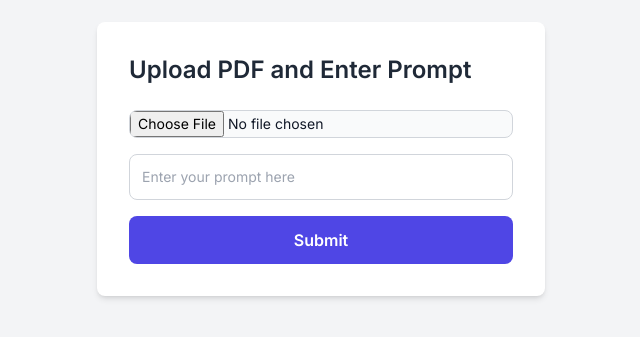
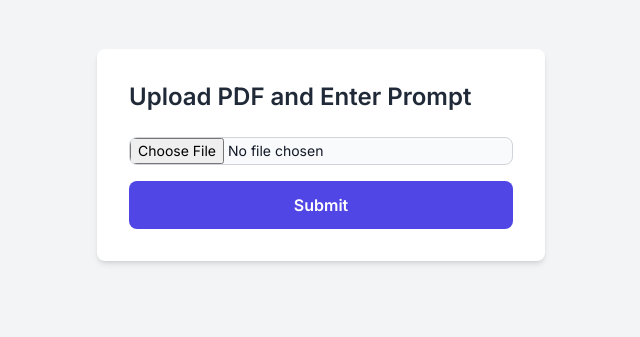
Before and after one commit to bloodcommits/pdf-uploader, a Next.js app: page / in a window 1280 px wide. Shown: the part 241-578 px from the top of the page, without its empty margins (319-959 px from the left). Built offline with nearby package versions, Linux system fonts and the light colour scheme.

Commit message:
bug fixes

```diff
--- a/app/api/upload/route.ts
+++ b/app/api/upload/route.ts
@@ -10,7 +10,7 @@ import { PdfReader } from "pdfreader";
 
 export async function POST(request: NextRequest) {
   try {
-    const {text} = await request.json();
+    const { text } = await request.json();
     const prompt = `This is a resume which is unformatted. Fix any grammatical mistakes/errors and extract all data from resume and insert corrected data into json format as below given json structure.
 { "personalInfo": { "name": "", "phone": "", "email": "", "age": "", "location": "" },
  "academicQualifications": [ "" , // ...multiple items ],
@@ -26,20 +26,21 @@ export async function POST(request: NextRequest) {
 
 `
 
-        const response = await processWithBedrock( prompt);
-        let data="";
+    const response = await processWithBedrock(prompt);
+    let data = "";
     // console.log(response)
     const textarray = response.output?.message?.content
-         if(textarray){
+    console.log("🚀 ~ POST ~ textarray:", textarray)
+    if (textarray) {
       const jsonString = textarray[0].text;
-          if(jsonString){
+      if (jsonString) {
         const simpleString = jsonString.replace(/\s+/g, " ");
         // console.log(simpleString)
         const startIndex = simpleString.indexOf("{");
         // console.log(startIndex);
         const endIndex = simpleString.lastIndexOf("}");
         // console.log(endIndex);
-            data = simpleString.substring(startIndex,endIndex+1);
+        data = simpleString.substring(startIndex, endIndex + 1);
         console.log(data)
       }
 
@@ -52,13 +53,13 @@ export async function POST(request: NextRequest) {
   }
 }
 
-const processWithBedrock = async ( prompt: string) => {
+const processWithBedrock = async (prompt: string) => {
 
   const client = new BedrockRuntimeClient({
     region: "us-east-1",
     credentials: {
-      accessKeyId:"",
-      secretAccessKey:""
+      accessKeyId: process.env.ACCESS_KEY || "",
+      secretAccessKey: process.env.SECRET_ACCESS_KEY || "",
     }
   });
   const modelId = "anthropic.claude-3-5-sonnet-20240620-v1:0";
@@ -66,12 +67,12 @@ const processWithBedrock = async ( prompt: string) => {
     modelId,
     messages: [
       {
-       "content": [{"text": prompt}],
+        "content": [{ "text": prompt }],
         role: "user"
       },
     ],
 
-    inferenceConfig: { maxTokens: 512, temperature: 0.5, topP: 0.9 },
+    inferenceConfig: { maxTokens: 4000, temperature: 0.5, topP: 0.9 },
   });
 
 
--- a/app/page.tsx
+++ b/app/page.tsx
@@ -5,7 +5,8 @@ import PDFToText from 'react-pdftotext';
 
 export default function Home() {
   const [selectedFile, setSelectedFile] = useState<File | null>(null);
-  const [prompt, setPrompt] = useState<string>('');
+  const [result, setResult] = useState()
+  const [loading, setLoading] = useState(false)
 
   const handleFileChange = async (event: ChangeEvent<HTMLInputElement>) => {
     if (event.target.files) {
@@ -13,18 +14,16 @@ export default function Home() {
     }
   };
 
-  const handlePromptChange = (event: ChangeEvent<HTMLInputElement>) => {
-    setPrompt(event.target.value);
-  };
-
   const handleSubmit = async (event: FormEvent<HTMLFormElement>) => {
     event.preventDefault();
     console.log("submitted")
 
-    if (!selectedFile || !prompt) {
+    if (!selectedFile) {
       alert('Please upload a file and enter a prompt');
       return;
     }
+
+    setLoading(true)
     const text = await PDFToText(selectedFile);
 
     try {
@@ -34,9 +33,13 @@ export default function Home() {
       });
 
       if (!response.ok) throw new Error(await response.text())
-      } catch (e: any) {
-        console.error(e)
-      }
+      const response_json = await response.json();
+      setLoading(false)
+      setResult(JSON.parse(response_json?.data));
+    } catch (e: any) {
+      setLoading(false)
+      console.error(e)
+    }
 
 
   };
@@ -44,8 +47,8 @@ export default function Home() {
 
 
   return (
-    <div className="flex justify-center items-center min-h-screen bg-gray-100">
-      <div className="bg-white p-8 rounded-lg shadow-md w-full max-w-md">
+    <div className="flex flex-col justify-center items-center min-h-screen bg-gray-100">
+      <div className="bg-white p-8 rounded-lg shadow-md w-full max-w-md mb-2">
         <h2 className="text-2xl font-semibold text-gray-800 mb-6">Upload PDF and Enter Prompt</h2>
         <form onSubmit={handleSubmit} className="space-y-4">
           <div>
@@ -56,7 +59,7 @@ export default function Home() {
               className="block w-full text-sm text-gray-900 border border-gray-300 rounded-lg cursor-pointer bg-gray-50 focus:outline-none"
             />
           </div>
-          <div>
+          {/* <div>
             <input
               type="text"
               value={prompt}
@@ -64,7 +67,7 @@ export default function Home() {
               placeholder="Enter your prompt here"
               className="block w-full p-3 text-sm text-gray-900 border border-gray-300 rounded-lg focus:ring-indigo-500 focus:border-indigo-500"
             />
-          </div>
+          </div> */}
           <button
             type="submit"
             className="w-full bg-indigo-600 text-white py-3 rounded-lg font-semibold hover:bg-indigo-700 transition duration-300"
@@ -72,6 +75,16 @@ export default function Home() {
             Submit
           </button>
         </form>
+
+      </div>
+      <div className='w-full max-w-md' >
+
+        {
+          (result || loading) &&
+          <pre>
+            result: {result ? JSON.stringify(result, undefined, 2) : "Loading...."}
+          </pre>
+        }
       </div>
     </div>
   );
```
Lines whose indentation alone changed are shown as unchanged.
